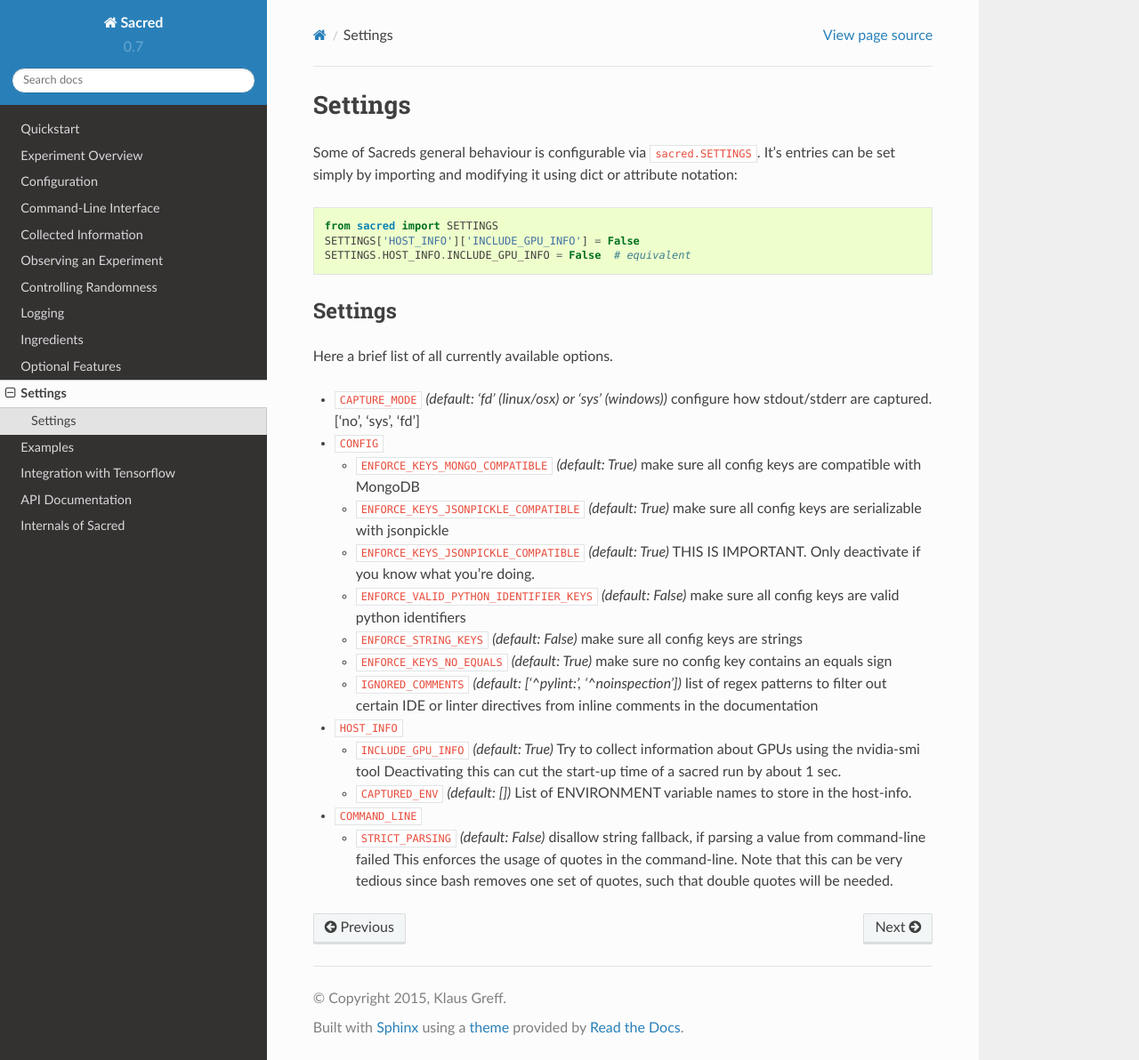
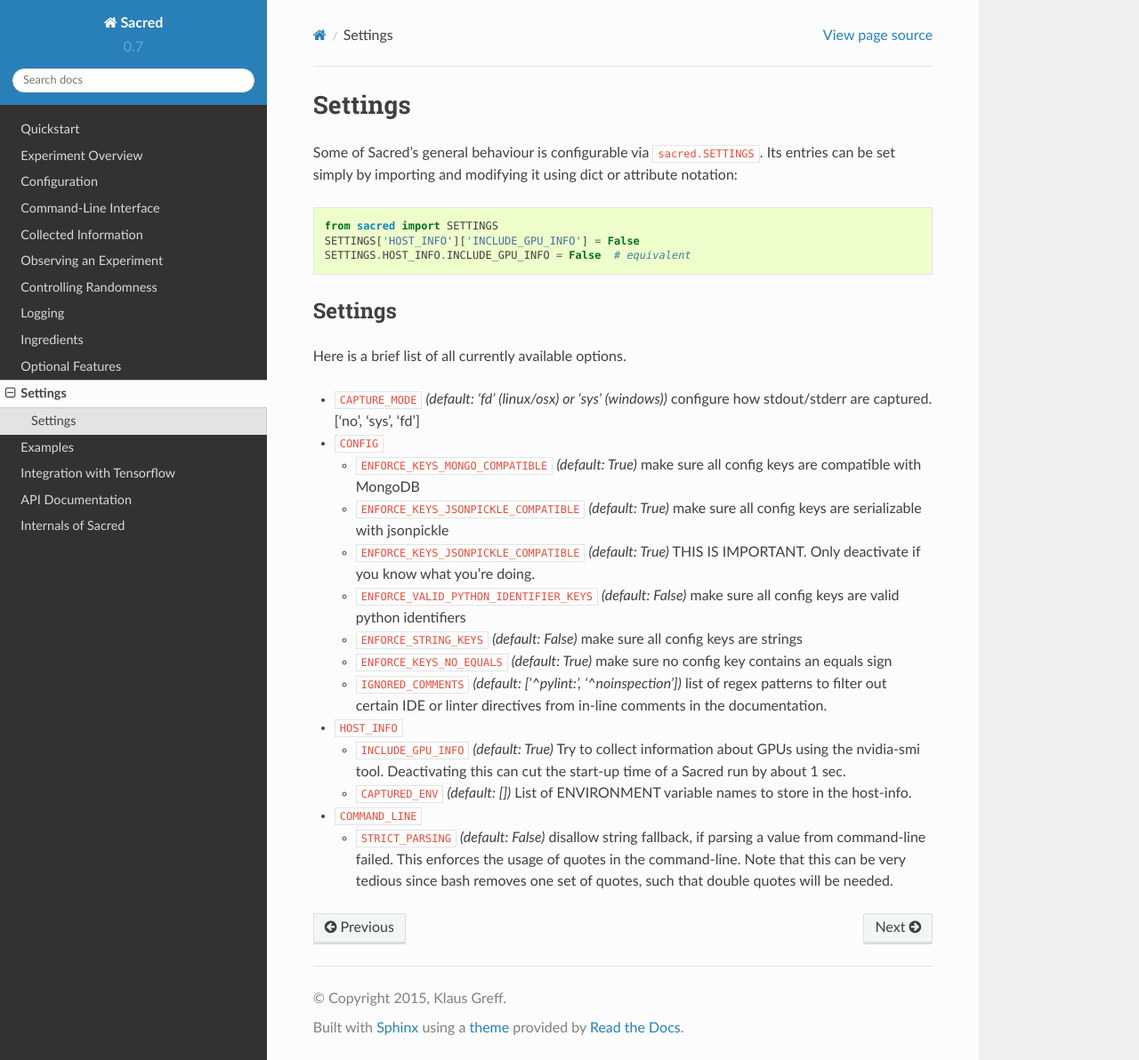
Before and after one commit to IDSIA/sacred, a Sphinx documentation site: the page built from docs/settings.rst, in a window 1280 px wide and 1192 px high. Shown: the whole window at 89% size. Built offline with Sphinx 7.4.7 and the Read the Docs theme 2.0.0, drawn with Linux system fonts in a browser that asks for light colours.

Commit message:
minor typo edits

```diff
--- a/docs/settings.rst
+++ b/docs/settings.rst
@@ -3,8 +3,8 @@
 Settings
 ********
 
-Some of Sacreds general behaviour is configurable via ``sacred.SETTINGS``.
-It's entries can be set simply by importing and modifying it using dict or attribute notation:
+Some of Sacred's general behaviour is configurable via ``sacred.SETTINGS``.
+Its entries can be set simply by importing and modifying it using dict or attribute notation:
 
 .. code-block:: python
 
@@ -14,7 +14,7 @@
 
 Settings
 ========
-Here a brief list of all currently available options.
+Here is a brief list of all currently available options.
 
 
 * ``CAPTURE_MODE`` *(default: 'fd' (linux/osx) or 'sys' (windows))*
@@ -36,13 +36,13 @@
     make sure no config key contains an equals sign
   * ``IGNORED_COMMENTS`` *(default: ['^pylint:', '^noinspection'])*
     list of regex patterns to filter out certain IDE or linter directives
-    from inline comments in the documentation
+    from in-line comments in the documentation.
 
 * ``HOST_INFO``
 
   * ``INCLUDE_GPU_INFO`` *(default: True)*
-    Try to collect information about GPUs using the nvidia-smi tool
-    Deactivating this can cut the start-up time of a sacred run by about 1 sec.
+    Try to collect information about GPUs using the nvidia-smi tool.
+    Deactivating this can cut the start-up time of a Sacred run by about 1 sec.
   * ``CAPTURED_ENV`` *(default: [])*
     List of ENVIRONMENT variable names to store in the host-info.
 
@@ -50,7 +50,7 @@
 * ``COMMAND_LINE``
 
   * ``STRICT_PARSING`` *(default: False)*
-    disallow string fallback, if parsing a value from command-line failed
+    disallow string fallback, if parsing a value from command-line failed.
     This enforces the usage of quotes in the command-line. Note that this can
     be very tedious since bash removes one set of quotes, such that double
     quotes will be needed.
```
